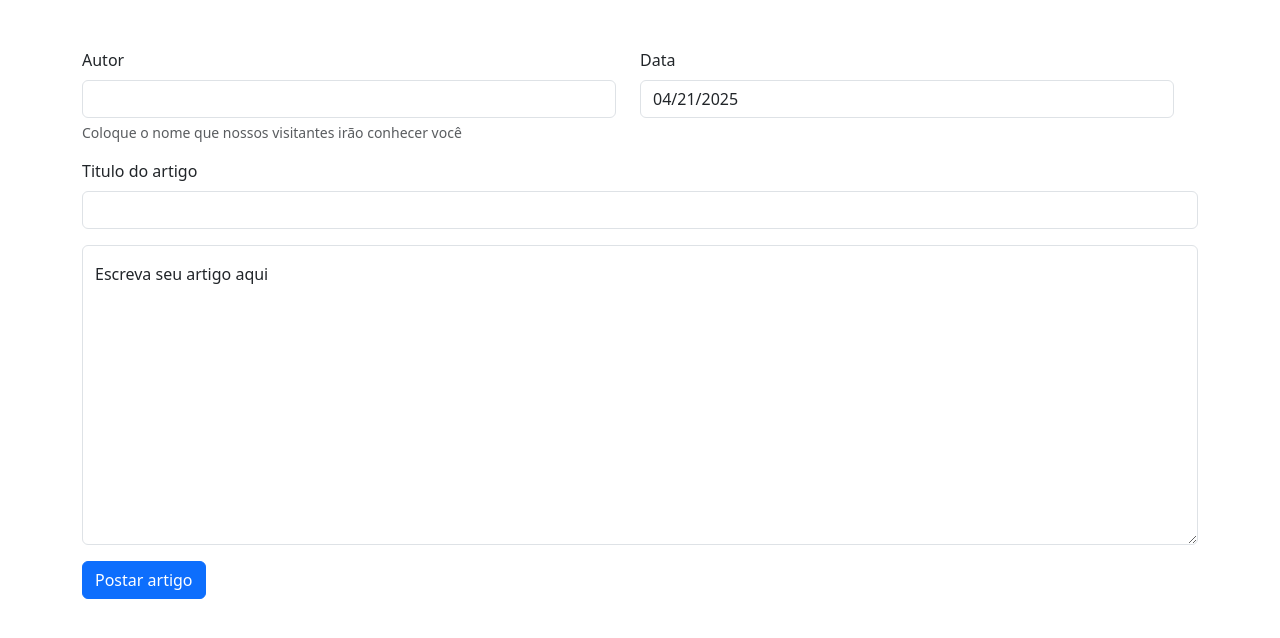
After one commit to LacamJC/BlogPHP, a PHP site: page /app/views/criar_post.php in a window 1280 px wide. The commit adds this page. Shown: the top 638 px of the page. Run offline with PHP 8.4, Linux system fonts and the light colour scheme.

Commit message:
Usuário: LacamJC| Data: 2025-04-20 21:19

```diff
--- a/app/controllers/HomeController.php
+++ b/app/controllers/HomeController.php
@@ -7,4 +7,10 @@ class HomeController
     public function index($params = []){
         require __DIR__ . '/../views/home.php';
     }
+
+
+    public function cadPost(){
+        require __DIR__ . '/../views/criar_post.php';
+    }
+
 }
--- a/app/controllers/PostController.php
+++ b/app/controllers/PostController.php
@@ -16,4 +16,5 @@ class PostController
         $postId = $params['id'];
         echo "Mostrando o post do id: $postId";
     }
+
 }
--- /dev/null
+++ b/app/views/criar_post.php
@@ -0,0 +1,67 @@
+<!doctype html>
+<html lang="en">
+
+<head>
+    <meta charset="utf-8">
+    <meta name="viewport" content="width=device-width, initial-scale=1">
+    <title>Bootstrap demo</title>
+    <link href="https://cdn.jsdelivr.net/npm/bootstrap@5.3.5/dist/css/bootstrap.min.css" rel="stylesheet" integrity="sha384-SgOJa3DmI69IUzQ2PVdRZhwQ+dy64/BUtbMJw1MZ8t5HZApcHrRKUc4W0kG879m7" crossorigin="anonymous">
+</head>
+
+<?php
+function url($path = '')
+{
+    return '/blog/public/' . ltrim($path, '/');
+}
+?>
+
+<body>
+    <form class="container mx-auto mt-5" method="POST" action="">
+        <div class="row w-100">
+            <div class="col col-6">
+                <div class="mb-3">
+                    <label for="exampleInputEmail1" class="form-label">Autor</label>
+                    <input type="text" class="form-control" id="autor" name="autor">
+                    <div id="emailHelp" class="form-text">Coloque o nome que nossos visitantes irão conhecer você</div>
+                </div>
+            </div>
+            <div class="col col-6">
+                <div class="mb-3">
+                    <label for="exampleInputEmail1" class="form-label">Data</label>
+                    <input type="date" class="form-control" id="data" name="data" readonly>
+                </div>
+            </div>
+        </div>
+        <div class="mb-3">
+            <label for="titulo" class="form-label">Titulo do artigo</label>
+            <input type="text" name="titulo" id="titulo" class="form-control">
+        </div>
+        <div class="form-floating mb-3">
+            <textarea class="form-control" placeholder="Escreva seu artigo aqui" id="artigo" name="artigo" style="min-height: 300px"></textarea>
+            <label for="floatingTextarea2">Escreva seu artigo aqui</label>
+        </div>
+        <button type="submit" class="btn btn-primary">Postar artigo</button>
+    </form>
+
+    <script>
+        // Função para formatar a data no formato AAAA-MM-DD (o formato esperado pelo input type="date")
+        function formatarData(data) {
+            const ano = data.getFullYear();
+            const mes = String(data.getMonth() + 1).padStart(2, '0'); // Adiciona um zero à esquerda se o mês for menor que 10
+            const dia = String(data.getDate()).padStart(2, '0'); // Adiciona um zero à esquerda se o dia for menor que 10
+            return `${ano}-${mes}-${dia}`;
+        }
+
+        // Obtém a data atual
+        const hoje = new Date();
+
+        // Formata a data para o formato do input date
+        const dataFormatada = formatarData(hoje);
+
+        // Define o valor do input com a data atual formatada
+        document.getElementById("data").value = dataFormatada;
+    </script>
+    <script src="https://cdn.jsdelivr.net/npm/bootstrap@5.3.5/dist/js/bootstrap.bundle.min.js" integrity="sha384-k6d4wzSIapyDyv1kpU366/PK5hCdSbCRGRCMv+eplOQJWyd1fbcAu9OCUj5zNLiq" crossorigin="anonymous"></script>
+</body>
+
+</html>
--- a/config/routes.php
+++ b/config/routes.php
@@ -8,6 +8,8 @@ use App\Core\Router;
 $router = new Router();
 
 $router->get('/', 'HomeController@index');
+$router->get('escreva', 'HomeController@cadPost');
+
 $router->get('post', 'PostController@index');
 $router->get('/post/{id}', 'PostController@show');
 
```
Also changed, not shown: app/views/home.php (+13 -5 lines), assets/img/php.png (added).
